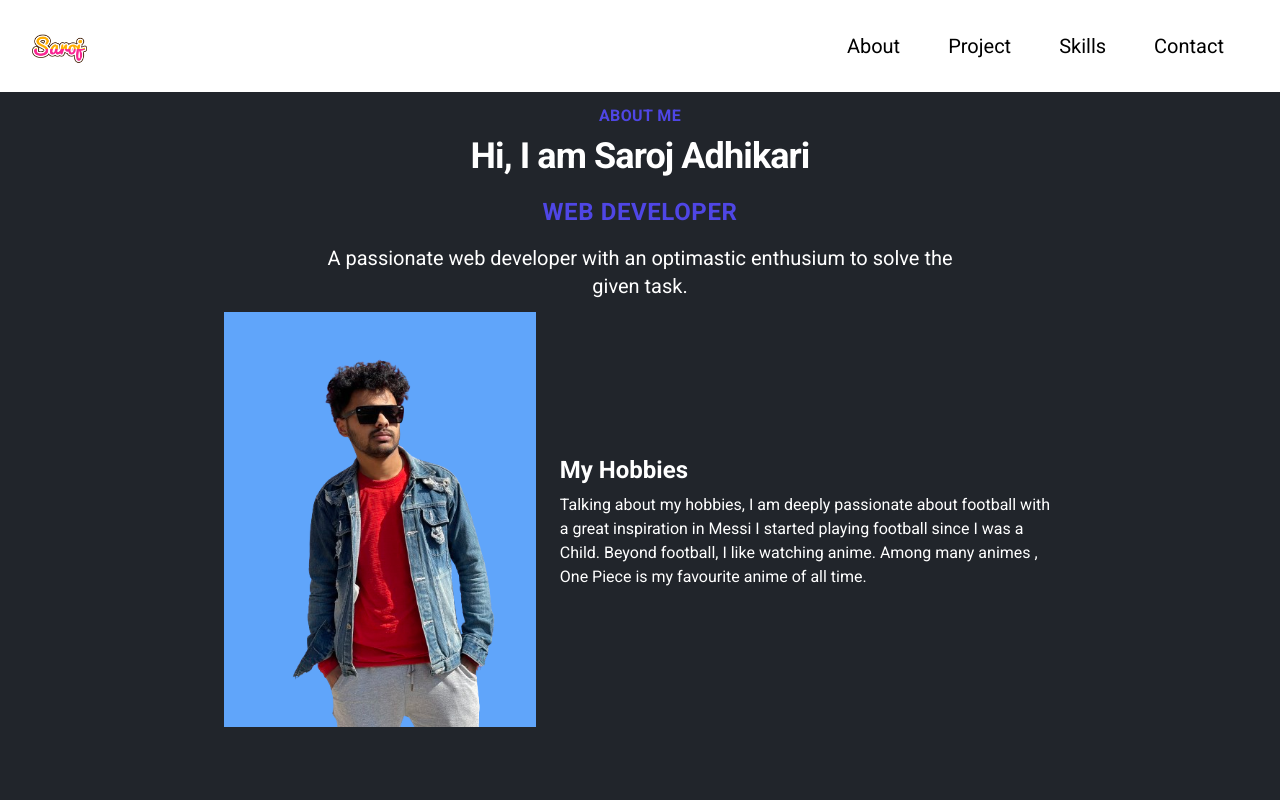
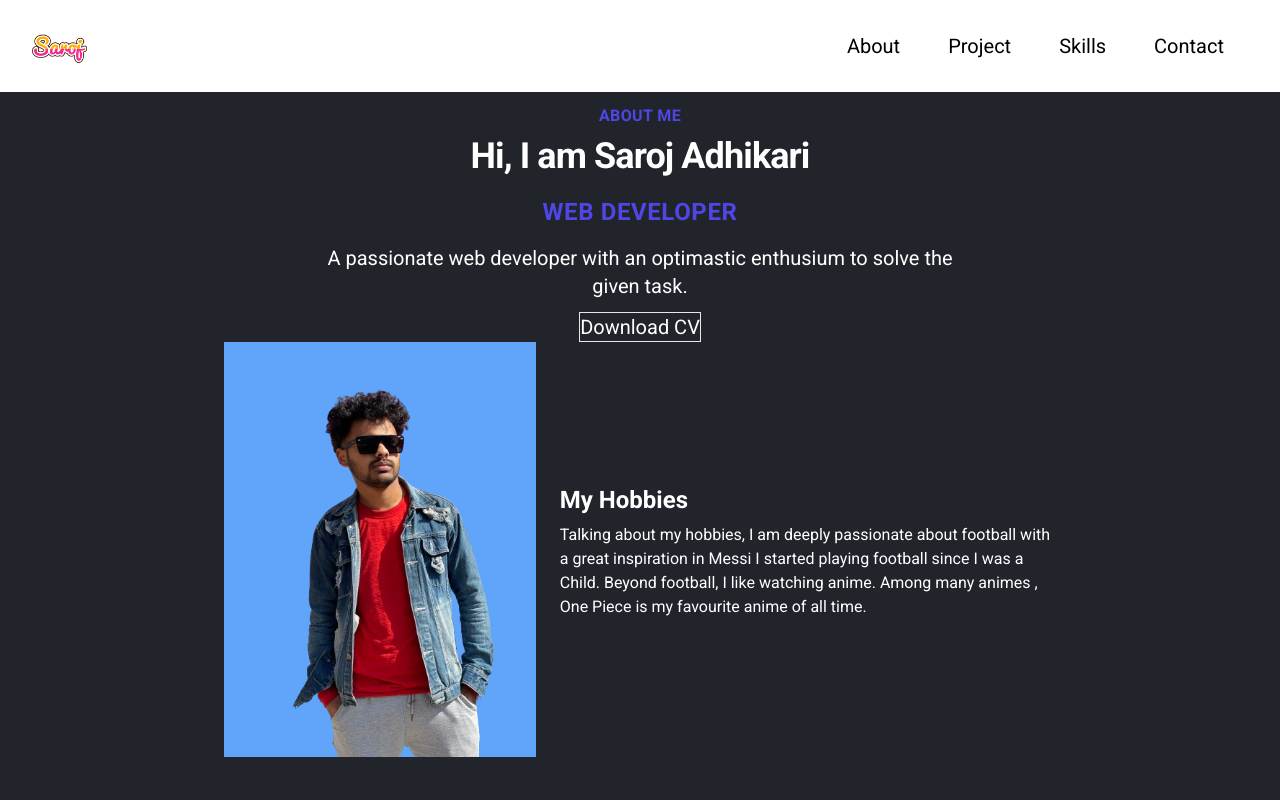
Before and after one commit to Sawrozzz/React-portfolio, a Next.js app: page / in a window 1280 px wide. Shown: the top 800 px of the page. Built offline with nearby package versions, Linux system fonts and the light colour scheme.

Commit message:
adding resume

```diff
--- a/app/components/About/page.js
+++ b/app/components/About/page.js
@@ -21,15 +21,20 @@ const About = () => {
                 A passionate web developer with an optimastic enthusium to solve
                 the given task.
               </p>
+              <button className="border">
+                <a href="Saroj's Resume.pdf" download='sarojCV.pdf' className="mt-4 mb-3 max-w-2xl text-xl lg:mx-auto text-white font-sans">
+                  Download CV
+                </a>
+              </button>
             </div>
             <div className="md:flex md:items-center md:justify-center">
               <div className="bg-blue-400 transform hover:scale-105 transition-transform object-fit ">
                 <Image
-                src='/image.png'
-                alt="Placeholder"
-                width={1100}
-                height={60}
-                className="transform hover:scale-195 transition-transform"
+                  src="/image.png"
+                  alt="Placeholder"
+                  width={1100}
+                  height={60}
+                  className="transform hover:scale-195 transition-transform"
                 />
               </div>
               <div className="mt-4 md:mt-0 md:ml-6">
```
Also changed, not shown: 1 other file (tests, documents, lock files or other folders).
